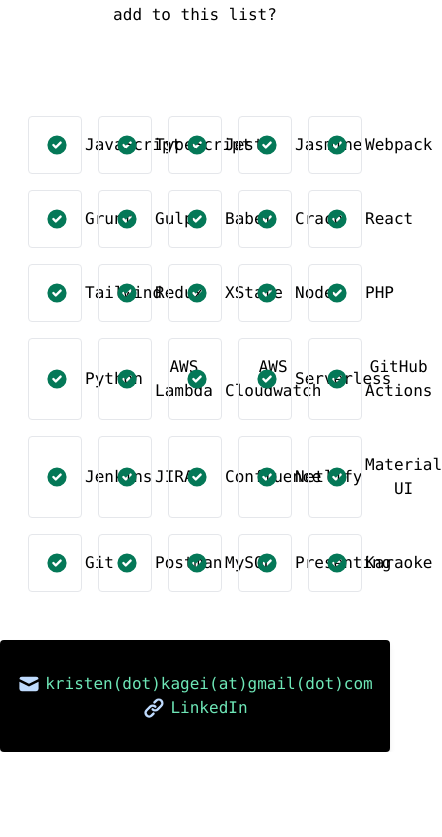
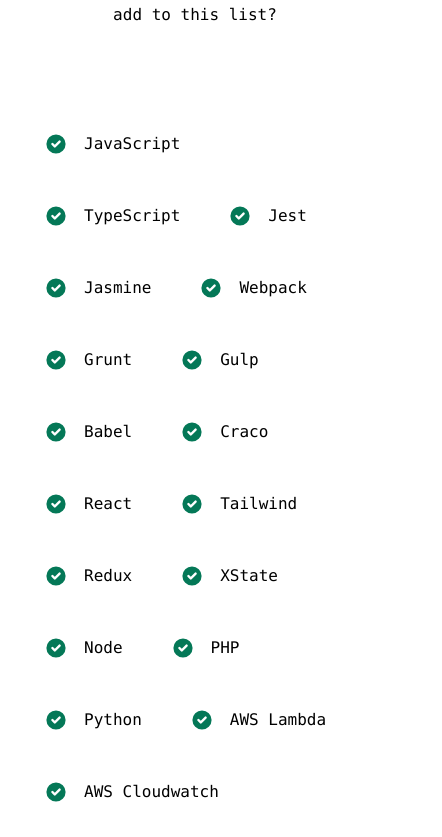
Before and after one commit to kristen-kagei/react-tailwind-portfolio, a React (Create React App) app: page / in a window 390 px wide. Shown: the part 1367-2204 px from the top of the page, 442 px wide, since content can reach past the window. Before the commit the page ends 2119 px from the top, so only its background shows below. Built offline with nearby package versions, Linux system fonts and the light colour scheme.

Commit message:
add size changes for skill list in mobile view

```diff
--- a/src/components/Skills.js
+++ b/src/components/Skills.js
@@ -16,10 +16,10 @@
         </div>
         <div className="flex flex-wrap">
           {skillsAndDescriptions.map((skill) => (
-            <button key={skill} className="p-2 w-1/5">
-              <div className="flex p-4 h-full items-center rounded border from-blue-700 hover:bg-blue-400">
+            <button key={skill} className="p-2 w-1/7">
+              <div className="flex p-4 h-full sm:items-center from-blue-700 hover:bg-blue-400">
                 <CheckCircleIcon className=" text-green-700 w-6 h-6 flex-shrink-0 mr-4" />
-                <span className="title-font font-medium font-mono text-black">
+                <span className="title-font sm:font-medium font-mono text-black">
                   {skill.skill}
                 </span>
               </div>
```
